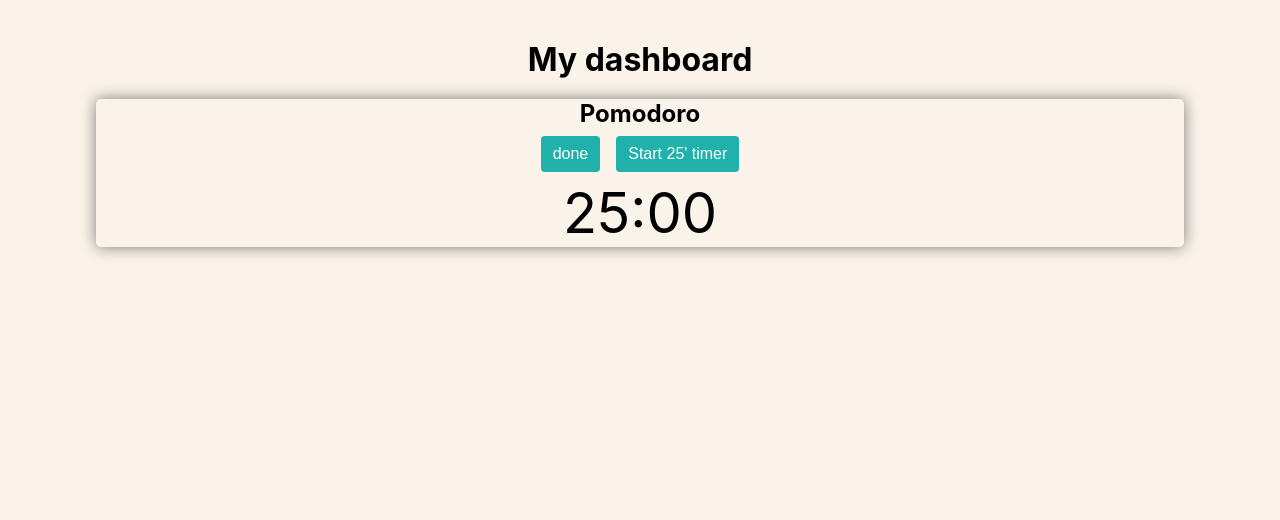
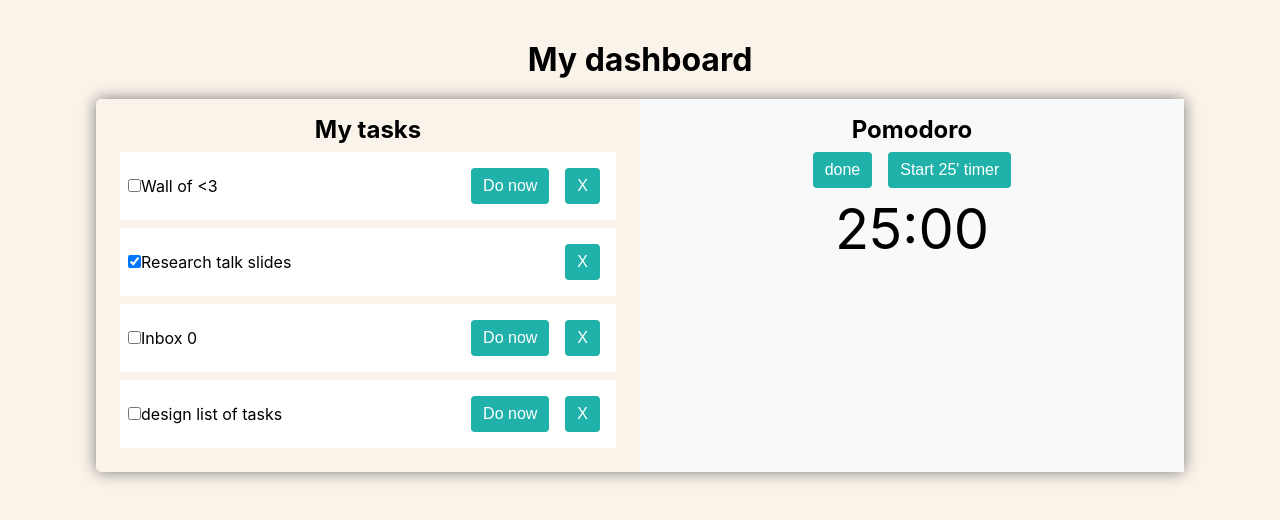
Before and after one commit to FlorianV012/react-pomodoro, a React (Vite) app: page / in a window 1280 px wide. Shown: the top 520 px of the page. Built offline with nearby package versions, Linux system fonts and the light colour scheme.

Commit message:
adding tasks component

```diff
--- a/src/App.scss
+++ b/src/App.scss
@@ -3,11 +3,31 @@ body {
 }
 
 .dashboard-container {
+  display: flex;
   width: 85%;
   min-height: 20px;
   margin: 20px auto;
   border-radius: 5px;
   box-shadow: 0 0 15px rgba(0, 0, 0, 0.5);
+
+  .left {
+    width: 50%;
+    padding: 1rem;
+
+    .task-container {
+      display: flex;
+      justify-content: space-between;
+      align-items: center;
+      margin: 0.5rem;
+      padding: 0.5rem;
+      background-color: #fff;
+    }
+  }
+  .right {
+    padding: 1rem;
+    width: 50%;
+    background: #f8f9fa;
+  }
 }
 
 .timer {
--- a/src/App.tsx
+++ b/src/App.tsx
@@ -1,13 +1,24 @@
-// import { useState } from 'react'
+import { useState } from "react";
 import "./App.scss";
+import { ITask } from "./interfaces";
 import Pomodoro from "./components/Pomodoro";
+import Tasks from "./components/Tasks";
 
 function App() {
+  const [tasks, setTasks] = useState<ITask[]>([
+    { id: 1, content: "Wall of <3", done: false, inProgress: false },
+    { id: 2, content: "Research talk slides", done: true, inProgress: false },
+    { id: 3, content: "Inbox 0", done: false, inProgress: false },
+    { id: 4, content: "design list of tasks", done: false, inProgress: false },
+  ]);
+
   return (
     <>
       <h1 className="mb-5 text-center">My dashboard</h1>
       <div className="dashboard-container">
-        <div className="left"></div>
+        <div className="left">
+          <Tasks tasks={tasks} setTasks={setTasks} />
+        </div>
         <div className="right">
           <Pomodoro />
         </div>
--- /dev/null
+++ b/src/components/Tasks.tsx
@@ -0,0 +1,49 @@
+import { ITask } from "../interfaces";
+
+interface ITasksProps {
+  tasks: ITask[];
+  setTasks: React.Dispatch<React.SetStateAction<ITask[]>>;
+}
+
+export default function Tasks({ tasks, setTasks }: ITasksProps) {
+  function taskIsDone(key: number) {
+    const copyTasks = [...tasks];
+    copyTasks[key].done = !copyTasks[key].done;
+    if (copyTasks[key].inProgress) {
+      copyTasks[key].inProgress = false;
+    }
+    setTasks(copyTasks);
+  }
+
+  function handleDelete(key: number) {
+    setTasks(tasks.filter((task) => task.id !== tasks[key].id));
+  }
+
+  return (
+    <>
+      <h2>My tasks</h2>
+      <ul>
+        {tasks &&
+          tasks.map((task, index) => (
+            <li key={index} className="task-container">
+              <div>
+                <input
+                  type="checkbox"
+                  name=""
+                  id={task.id.toString()}
+                  checked={task.done}
+                  onChange={() => taskIsDone(index)}
+                />
+                <label htmlFor="">{task.content}</label>
+              </div>
+
+              <div>
+                {!task.done && <button>Do now</button>}
+                <button onClick={() => handleDelete(index)}>X</button>
+              </div>
+            </li>
+          ))}
+      </ul>
+    </>
+  );
+}
--- a/src/index.scss
+++ b/src/index.scss
@@ -32,6 +32,10 @@ button {
   &:disabled {
     opacity: 0.65;
   }
+}
+
+li {
+  list-style-type: none;
 }
 
 /* :root {
--- /dev/null
+++ b/src/interfaces.ts
@@ -0,0 +1,6 @@
+export interface ITask {
+  id: number | String;
+  content: string;
+  done: boolean;
+  inProgress: boolean;
+}
```
